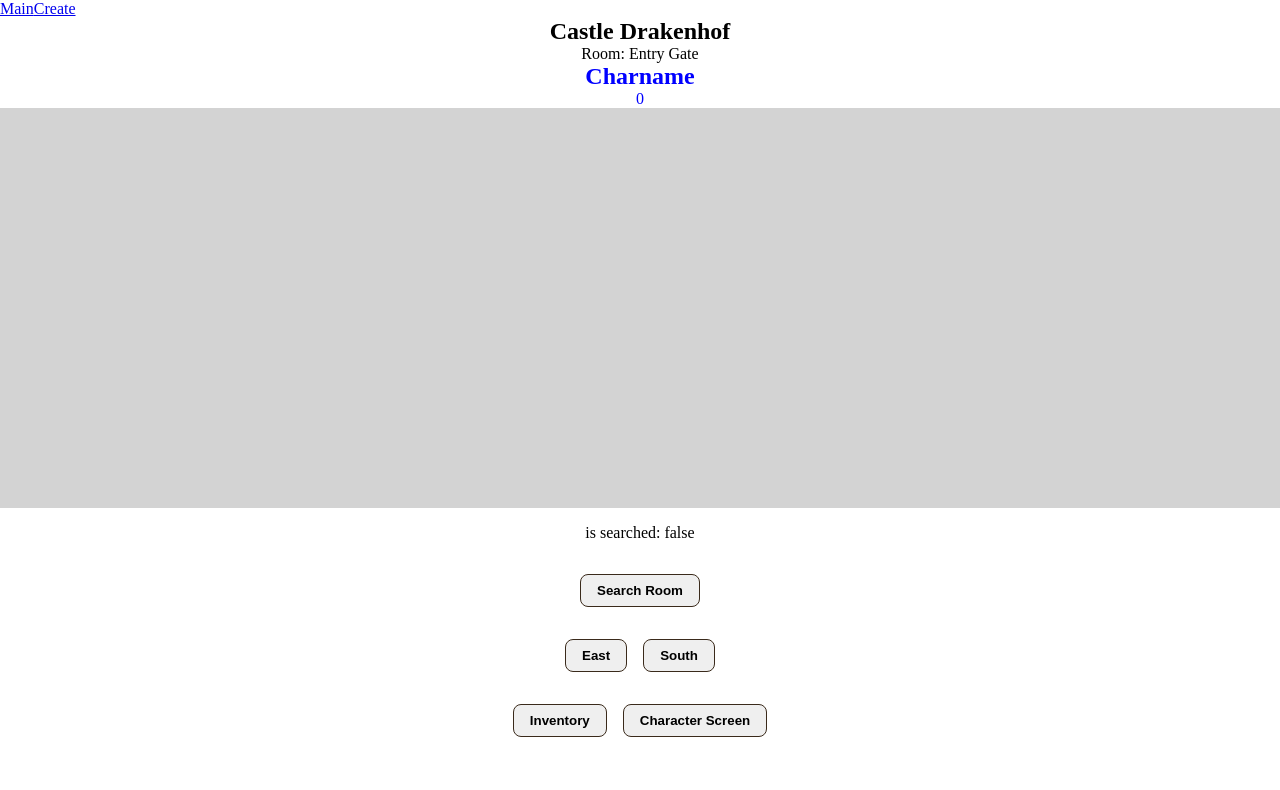
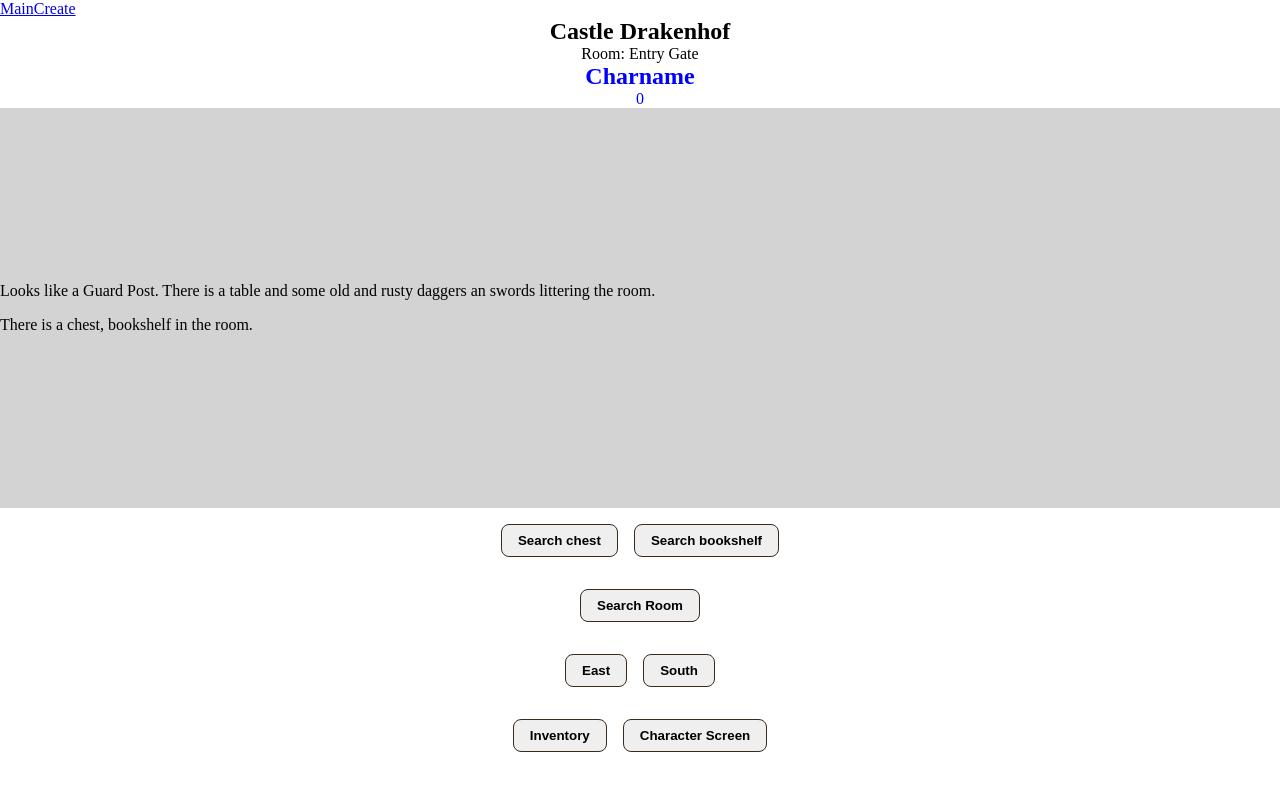
Before and after one commit to mattbra1155/2min-dungeon-vue3, a Vue app: page /character-creation in a window 1280 px wide. Both pictures are taken after typing "Sample" into the empty fields and a click on the button "Create". Shown: the top 790 px of the page. Built offline with nearby package versions, Linux system fonts and the light colour scheme.

Commit message:
feat: showing in feed roomObjects, showing when search item is empty

```diff
--- a/src/assets/json/locations.json
+++ b/src/assets/json/locations.json
@@ -19,9 +19,10 @@
             {
                 "id": "0",
                 "objects": [
-                    "chest"
+                    "chest",
+                    "bookshelf"
                 ],
-                "description": "",
+                "description": "Looks like a Guard Post. There is a table and some old and rusty daggers an swords littering the room.",
                 "entityList": [],
                 "lootList": [
                     "gold"
--- a/src/components/layout/LayoutFeed.vue
+++ b/src/components/layout/LayoutFeed.vue
@@ -1,10 +1,12 @@
 <script setup lang="ts">
 import { RoomObject } from '@/assets/models/RoomObjectModel'
+import { useFeed } from '@/composables/useFeed'
 import { usePlayer } from '@/composables/usePlayer'
 import { useSceneManager } from '@/composables/useSceneManager'
 import { AllItemTypes } from '@/interfaces/IItem'
 import { computed } from 'vue'
 const { activeScene } = useSceneManager()
+const { activeRoomObject } = useFeed()
 
 const { player } = usePlayer()
 const currentRoom = computed(() => activeScene.value?.currentRoom)
@@ -18,37 +20,53 @@ const getItem = (container: RoomObject, item: AllItemTypes) => {
 </script>
 
 <template>
-    <div id="feed" class="o-feed">
+    <div v-if="currentRoom" id="feed" class="o-feed">
         <ul id="feedContainer" class="o-feed__container">
-            <template v-for="item in currentRoom?.roomObjects" :key="item.id">
-                <div v-if="isSearched" class="o-feed__item">
+            <template v-if="activeRoomObject">
+                <div class="o-feed__item">
                     <img
                         class="a-image --contain o-feed__image"
-                        v-if="item.image && !item.isSearched"
-                        :src="item.image"
+                        v-if="activeRoomObject.image && !activeRoomObject.isSearched"
+                        :src="activeRoomObject.image"
                         alt=""
                     />
                     <img
                         class="a-image --contain o-feed__image"
-                        v-else-if="item.imageSearched && item.isSearched"
-                        :src="item.imageSearched"
+                        v-else-if="activeRoomObject.imageSearched && activeRoomObject.isSearched"
+                        :src="activeRoomObject.imageSearched"
                         alt=""
                     />
-                    <p class="a-text">{{ item.name }}</p>
-                    <template v-if="item.isSearched">
-                        <template v-if="item.items.length">
+                    <p class="a-text">{{ activeRoomObject.name }}</p>
+                    <template v-if="activeRoomObject.isSearched">
+                        <template v-if="activeRoomObject.items.length">
                             contains:
-                            <p v-for="lootItem in item.items" :key="lootItem.id" class="a-text">
-                                {{ lootItem.name }} <button @click="getItem(item, lootItem)">take</button>
+                            <p v-for="lootItem in activeRoomObject.items" :key="lootItem.id" class="a-text">
+                                {{ lootItem.name }} <button @click="getItem(activeRoomObject, lootItem)">take</button>
                             </p>
                         </template>
                         <p v-else>empty!</p>
                     </template>
-                    <button v-if="!item.isSearched" @click="openContainer(item)" class="a-button action__button">
+                    <button
+                        v-if="!activeRoomObject.isSearched"
+                        @click="openContainer(activeRoomObject)"
+                        class="a-button action__button"
+                    >
                         Open
                     </button>
                 </div>
             </template>
+            <template v-else>
+                <div v-html="currentRoom.description"></div>
+                <p v-if="currentRoom.roomObjects.length">
+                    There is a
+                    <template v-for="(roomObject, index) in currentRoom.roomObjects" :key="roomObject.id"
+                        >{{ roomObject.isSearched && roomObject.items.length === 0 ? 'empty ' : '' }}{{ roomObject.name
+                        }}{{ index === currentRoom.roomObjects.length - 1 ? '' : ',\&nbsp;' }}</template
+                    >
+                    in the room.
+                </p>
+                <p v-if="isSearched">You searched this room already</p>
+            </template>
         </ul>
     </div>
 </template>
--- a/src/components/layout/LayoutInterfaceTravel.vue
+++ b/src/components/layout/LayoutInterfaceTravel.vue
@@ -13,7 +13,10 @@ import localforage from 'localforage'
 import { ERoomTypes } from '@/enums/ERoomTypes'
 import localtions from '@/assets/json/locations.json'
 import router from '@/router'
+import { RoomObject } from '@/assets/models/RoomObjectModel'
+import { useFeed } from '@/composables/useFeed'
 
+const { activeRoomObject, setActiveRoomObject } = useFeed()
 const { activeScene, setScene, saveScene } = useSceneManager()
 const { turnNumber, updateTurnStateMachine, activeTurnState } = useTurn()
 const { toggleInventory } = useInventory()
@@ -106,6 +109,10 @@ const searchRoom = () => {
     }
     activeScene.value.currentRoom.searchRoom()
 }
+
+const searchObject = (item: RoomObject) => {
+    setActiveRoomObject(item)
+}
 onMounted(() => {
     addKeybindings()
 })
@@ -113,15 +120,20 @@ onMounted(() => {
 
 <template>
     <div v-if="activeScene" class="o-interface">
-        <button
-            v-if="activeScene?.entityList.length"
-            :disabled="activeTurnState !== ETurnState.Init"
-            @click="updateTurnStateMachine(ETurnState.Init)"
-            class="a-button"
-        >
-            start BATTLE
-        </button>
-        is searched: {{ isSearched }}
+        <div class="o-interface__row o-interface__objectActions">
+            <template v-for="roomObject in activeScene.currentRoom?.roomObjects" :key="roomObject.id">
+                <button
+                    v-if="activeRoomObject?.id !== roomObject.id"
+                    class="a-button action__button"
+                    @click="searchObject(roomObject)"
+                >
+                    Search {{ roomObject.name }}
+                </button>
+            </template>
+            <button class="a-button action__button" v-if="activeRoomObject" @click="setActiveRoomObject(null)">
+                Room description
+            </button>
+        </div>
         <button class="a-button action__button" v-if="!isSearched" @click="searchRoom">Search Room</button>
         <div class="o-interface__row o-interface__directionWrapper">
             <template v-for="(direction, index) in activeScene.currentRoom?.exits" :key="index">
--- /dev/null
+++ b/src/composables/useFeed.ts
@@ -0,0 +1,19 @@
+import { Room } from '@/assets/models/RoomModel'
+import { RoomObject } from '@/assets/models/RoomObjectModel'
+import { reactive, toRefs } from 'vue'
+
+interface useFeedState {
+    activeRoomObject: RoomObject | null
+}
+const state: useFeedState = reactive({
+    activeRoomObject: null,
+})
+
+export const useFeed = () => {
+    const setActiveRoomObject = (roomObject: RoomObject | null) => (state.activeRoomObject = roomObject)
+
+    return {
+        ...toRefs(state),
+        setActiveRoomObject,
+    }
+}
```
